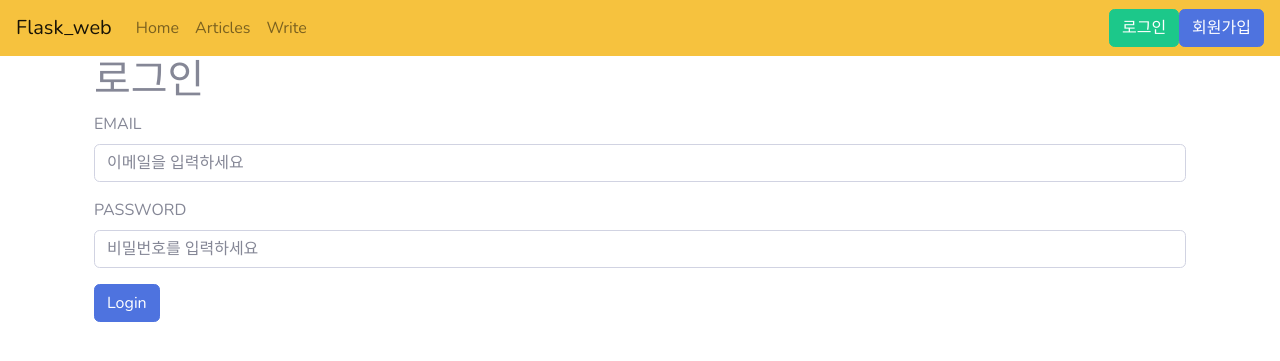
After one commit to baeksumin/flask_web, a Flask app: page /login in a window 1280 px wide. The commit adds this page. Shown: the top 361 px of the page. Run offline with Flask 2, Linux system fonts and the light colour scheme; some libraries are stand-ins or nearby versions.

Commit message:
login  구현

```diff
--- a/app.py
+++ b/app.py
@@ -1,9 +1,11 @@
-from flask import Flask, render_template, redirect, request
+from flask import Flask, render_template, redirect, request, session
 from data import Articles
 import pymysql
 from passlib.hash import pbkdf2_sha256
 
 app = Flask(__name__)
+
+app.config['SECRET_KEY'] = 'gangnam'
 
 db_connection = pymysql.connect(
 	user    = 'root',
@@ -13,7 +15,6 @@ db_connection = pymysql.connect(
     	charset = 'utf8'
 )
 
-app = Flask(__name__)
 
 @app.route('/hello')
 def hello_world():
@@ -22,12 +23,13 @@ def hello_world():
 @app.route('/', methods = ['GET', 'POST'])
 def index():
     name = "KIM"
-    return render_template('index.html', data = name)
+    print(len(session))
+    return render_template('index.html', data = name, user = session)
 
 @app.route('/register', methods = ['GET', 'POST'])
 def register():
     if request.method == 'GET':
-        return render_template('register.html')
+        return render_template('register.html', user = session)
 
     else:
         username = request.form["username"]
@@ -48,6 +50,38 @@ def register():
         else:
             return redirect('/register')
 
+@app.route('/login', methods = ['GET', 'POST'])
+def login():
+    if request.method == "GET":
+        return render_template('login.html', user = session)
+
+    else :
+        email = request.form['email']
+        password = request.form['password']
+        sql_1 = f"SELECT * FROM users WHERE email='{email}'"
+        cursor = db_connection.cursor()
+        cursor.execute(sql_1)
+        user = cursor.fetchone()
+        print(user)
+        if user == None:
+            return redirect('/login')
+        else:
+            result = pbkdf2_sha256.verify(password, user[3])
+            if result == True:
+                session['id'] = user[0]
+                session['username'] = user[1]
+                session['email'] = user[2]
+                session['date'] = user[4]
+                print(session)
+                return redirect('/')
+            else :
+                return redirect('/login')
+
+@app.route('/logout', methods = ['GET', 'POST'])
+def logout():
+    session.clear()
+    return redirect('/')
+
 
 @app.route('/articles', methods = ['GET', 'POST'])
 def articles():
@@ -58,7 +92,7 @@ def articles():
     topics = cursor.fetchall()
     print(topics)
 
-    return render_template('articles.html', data = topics)
+    return render_template('articles.html', data = topics, user = session)
 
 @app.route('/detail/<ids>')
 def detail(ids):
@@ -71,12 +105,12 @@ def detail(ids):
     # for data in list_data:
     #     if data['id'] == int(ids):
     #         article = data
-    return render_template('article.html', article = topic)
+    return render_template('article.html', article = topic, user = session)
 
 @app.route('/add_article', methods = ['GET', 'POST'])
 def add_article():
     if request.method == "GET":
-        return render_template('add_article.html')
+        return render_template('add_article.html', user = session)
 
     else:
         title = request.form["title"]
@@ -98,7 +132,7 @@ def edit_article(ids):
         cursor.execute(sql)
         topic = cursor.fetchone()
         print(topic)
-        return render_template('edit_article.html', article = topic)
+        return render_template('edit_article.html', article = topic, user = session)
 
     else:
         title = request.form["title"]
@@ -109,7 +143,7 @@ def edit_article(ids):
         sql = f"UPDATE list SET title= '{title}', description = '{desc}', author='{author}' WHERE (id = {int(ids)});"
         cursor.execute(sql)
         db_connection.commit()
-        return redirect('/articles')
+        return redirect('/articles', user = session)
 
 
 @app.route('/delete/<ids>', methods = ['GET', 'POST'])
--- a/templates/includes/navbar.html
+++ b/templates/includes/navbar.html
@@ -17,5 +17,10 @@
 
       </ul>
     </div>
+    {% if user|length == 0 %}
+    <a href="/login" style="float: right;"><button class="btn btn-success">로그인</button> </a>
     <a href="/register" style="float: right;"><button class="btn btn-primary">회원가입</button> </a>
+    {% else %}
+    <a href="/logout" style="float: right;"><button class="btn btn-primary">로그아웃</button> </a>
+    {% endif %}
   </nav>
--- /dev/null
+++ b/templates/login.html
@@ -0,0 +1,21 @@
+
+{% extends "layout.html" %} {% block body%}
+
+<h1>로그인</h1>
+
+<form action="/login" , method="POST">
+
+    <div class="form-group">
+        <label for="exampleInputUsername">EMAIL</label>
+        <input type="text" class="form-control" name="email" id="exampleInputUsername"  placeholder="이메일을 입력하세요">
+    </div>
+
+    <div class="form-group">
+        <label for="exampleInputPassword">PASSWORD</label>
+        <input type="password" class="form-control" name="password" id="exampleInputPassword" aria-describedby="emailHelp" placeholder="비밀번호를 입력하세요">
+    </div>
+
+    <button type="submit" class="btn btn-primary">Login</button>
+</form>
+
+{% endblock %}
```
Also changed, not shown: templates/index.html (+6 -5 lines).
